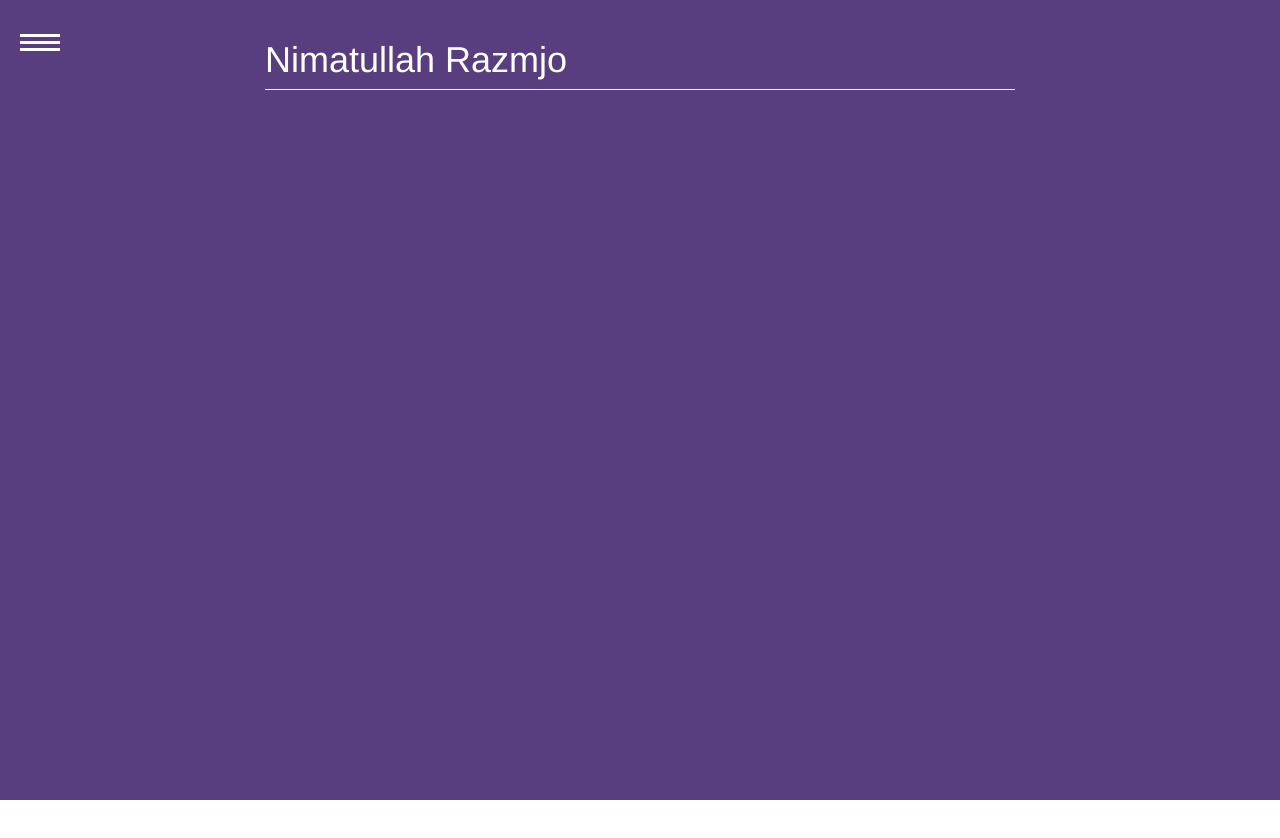
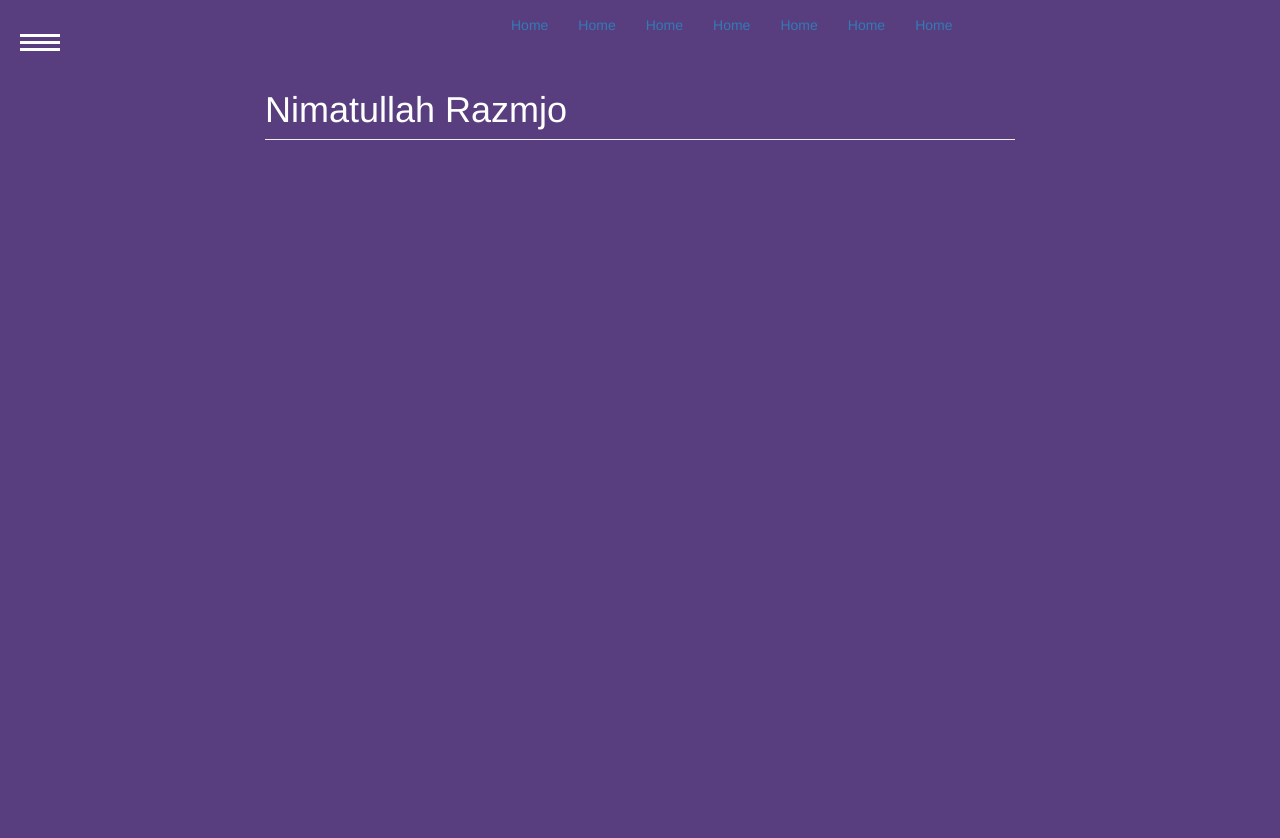
Before and after one commit to nimatrazmjo/webdesigning_practice, a website: page index.html in a window 1280 px wide. Before the commit the page ends 800 px from the top, so only its background shows below. Drawn offline with Linux system fonts and the light colour scheme.

Commit message:
Top menu

```diff
--- a/index.html
+++ b/index.html
@@ -9,6 +9,20 @@
 
 <!-- strat wrapper -->
 <div class="wrapper">
+	<nav class="navbar-collapse collapse">
+		<ul class="nav navbar-nav navbar-right col-lg-3">
+
+		</ul>
+		<ul class="nav navbar-nav navbar-right">
+			<li><a href="#">Home</a></li>
+			<li><a href="#">Home</a></li>
+			<li><a href="#">Home</a></li>
+			<li><a href="#">Home</a></li>
+			<li><a href="#">Home</a></li>
+			<li><a href="#">Home</a></li>
+			<li><a href="#">Home</a></li>
+		</ul>
+	</nav>
 	<!-- Start overlay here -->
 	<div class="overlay">
 
```
